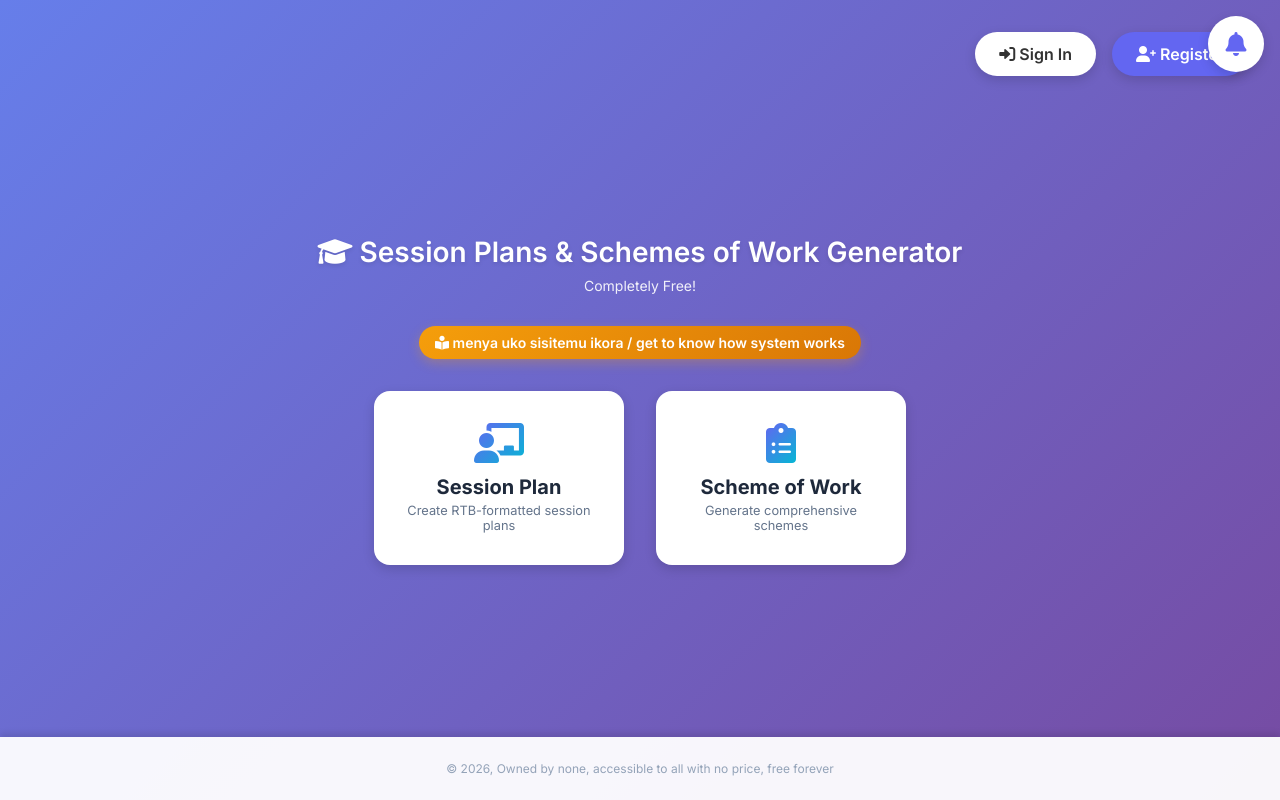
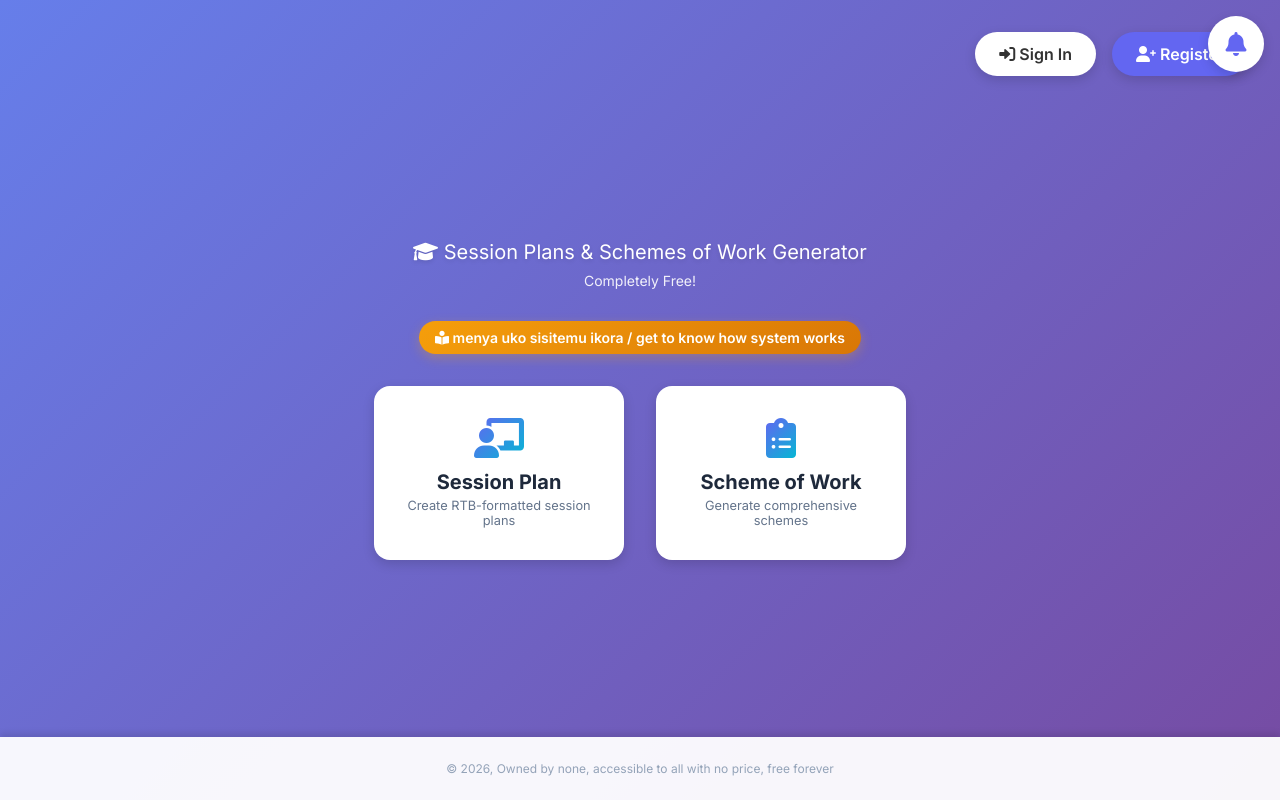
Before and after one commit to Leonardus437/rtb-document-planner, a website: page frontend/index.html in a window 1280 px wide. Drawn offline with Linux system fonts and the light colour scheme.

Commit message:
Make title even smaller - 1.25rem

```diff
--- a/frontend/index.html
+++ b/frontend/index.html
@@ -27,8 +27,8 @@
 
         h1 {
             color: white;
-            font-size: 1.75rem;
-            font-weight: 600;
+            font-size: 1.25rem;
+            font-weight: 500;
             margin-bottom: 0.5rem;
             text-shadow: 0 2px 4px rgba(0,0,0,0.1);
         }
```
